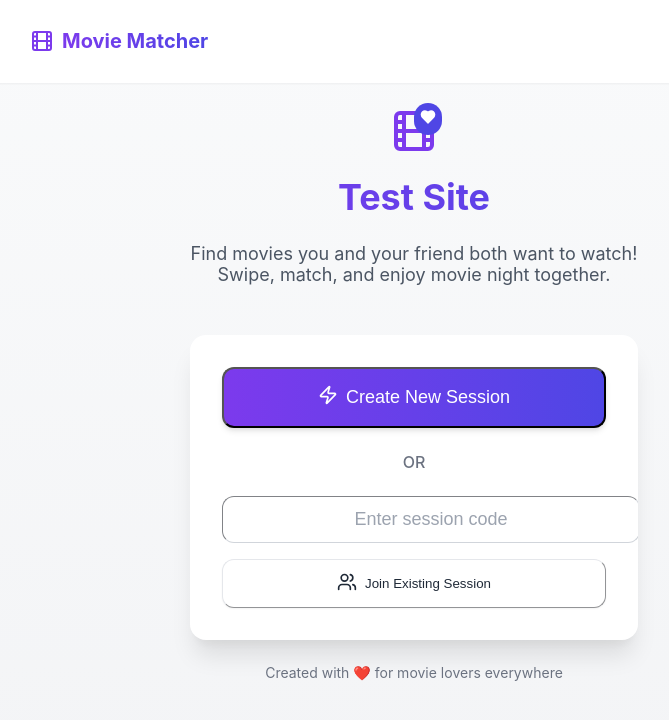
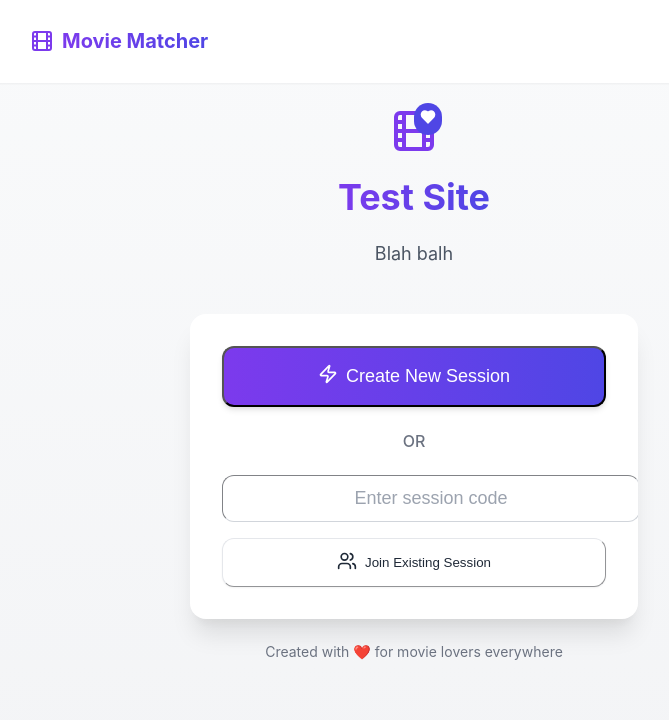
Before and after one commit to lancscode/movie-matcher, a React (Create React App) app: page / in a window 1280 px wide. Shown: the top 720 px of the page, without its empty margins (226-895 px from the left). Built offline with nearby package versions, Linux system fonts and the light colour scheme.

Commit message:
Testing Git IONOS Deployment 2

```diff
--- a/src/App.js
+++ b/src/App.js
@@ -613,7 +613,7 @@ export default function MovieMatcher() {
           Test Site
         </h1>
         <p className="text-gray-600 max-w-md mx-auto text-lg">
-          Find movies you and your friend both want to watch! Swipe, match, and enjoy movie night together.
+          Blah balh
         </p>
       </div>
 
```
